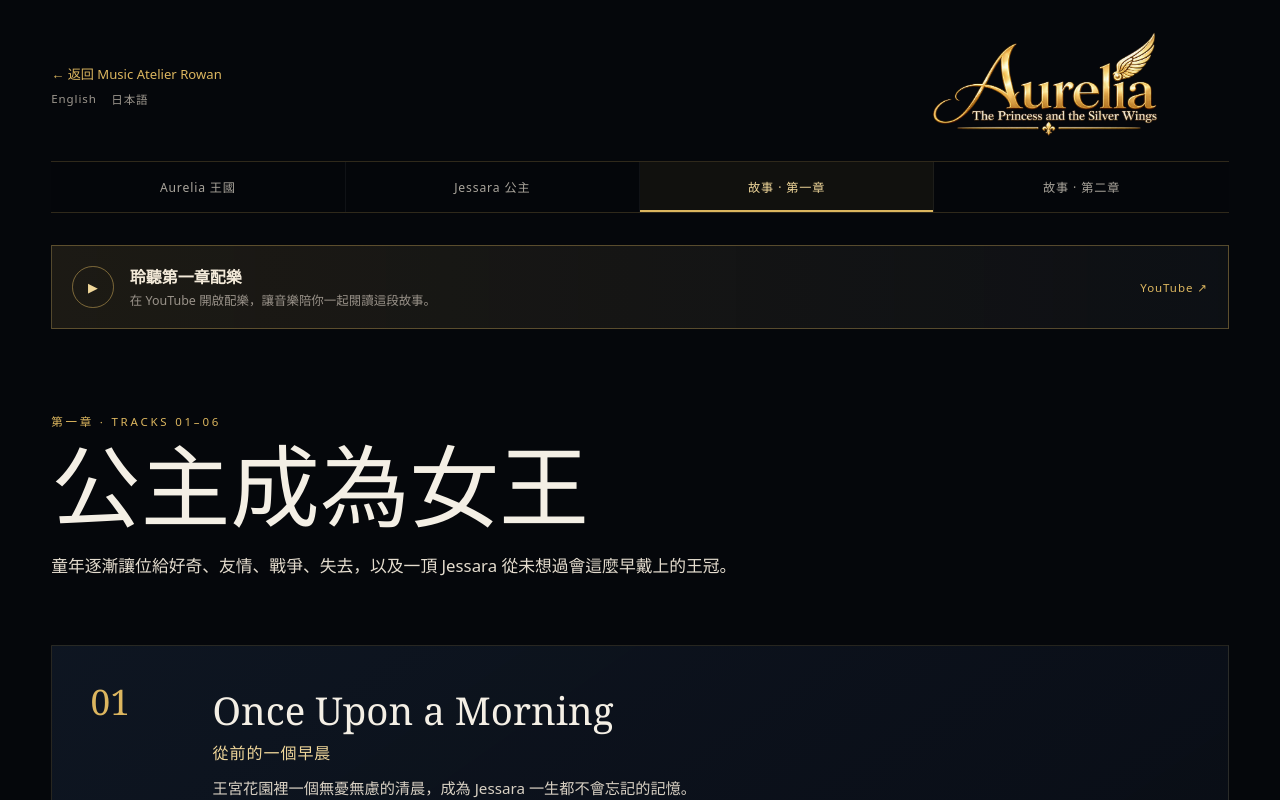
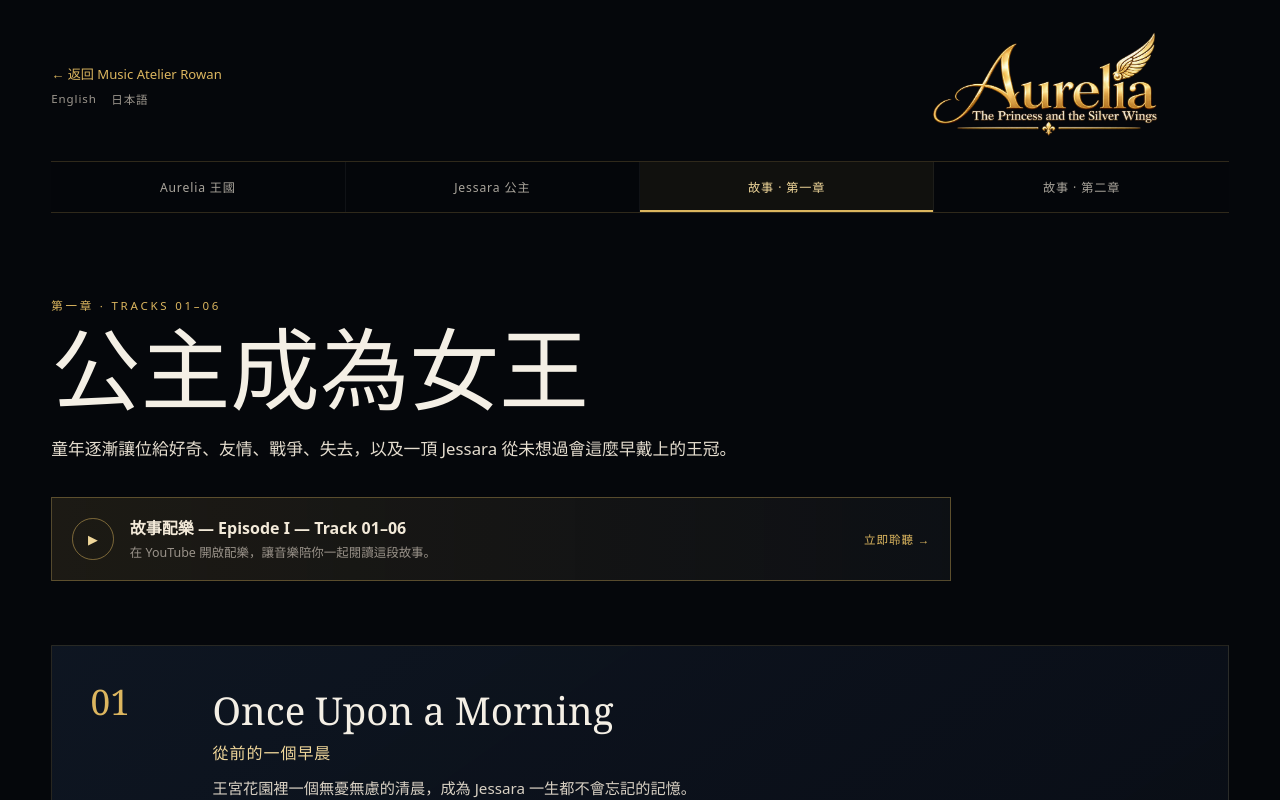
Before and after one commit to JackJackStudio/music-atelier-rowan, a Next.js app: page /zh/aurelia/episode-1 in a window 1280 px wide. Shown: the top 800 px of the page. Built offline with nearby package versions, Linux system fonts and the light colour scheme.

Commit message:
Align Episode I soundtrack banner placement (zh)

```diff
--- a/src/app/zh/aurelia/episode-1/page.tsx
+++ b/src/app/zh/aurelia/episode-1/page.tsx
@@ -71,16 +71,15 @@ export default function ZhEpisodeOnePage() {
         <img className="aureliaWordmark" src="/logos/aurelia-logo.webp" alt="Aurelia — The Princess and the Silver Wings" />
       </header>
       <ZhAureliaNav active="episode-1" />
-      <AnalyticsLink className="episodeMusicBanner" href="https://youtu.be/aufR8Y0sHTs" target="_blank" rel="noopener noreferrer" eventName="listen_soundtrack" params={{ kingdom: "aurelia", episode: 1, tracks: "01-06", language: "zh", source: "episode_page", platform: "youtube" }}>
-        <span className="episodeMusicIcon">▶</span>
-        <span><strong>聆聽第一章配樂</strong><small>在 YouTube 開啟配樂，讓音樂陪你一起閱讀這段故事。</small></span>
-        <em>YouTube ↗</em>
-      </AnalyticsLink>
-
       <section className="aureliaEpisodeHeader">
         <span className="sectionKicker">第一章 · Tracks 01–06</span>
         <h1>公主成為女王</h1>
         <p className="aureliaLead">童年逐漸讓位給好奇、友情、戰爭、失去，以及一頂 Jessara 從未想過會這麼早戴上的王冠。</p>
+        <AnalyticsLink className="episodeMusicBanner" href="https://youtu.be/aufR8Y0sHTs" target="_blank" rel="noopener noreferrer" eventName="listen_soundtrack" params={{ kingdom: "aurelia", episode: 1, tracks: "01-06", language: "zh", source: "episode_page", platform: "youtube" }}>
+          <span className="episodeMusicIcon">▶</span>
+          <span><strong>故事配樂 — Episode I — Track 01–06</strong><small>在 YouTube 開啟配樂，讓音樂陪你一起閱讀這段故事。</small></span>
+          <em>立即聆聽 →</em>
+        </AnalyticsLink>
       </section>
       <section className="aureliaStoryChapters">
         {tracks.map((track) => (
```
